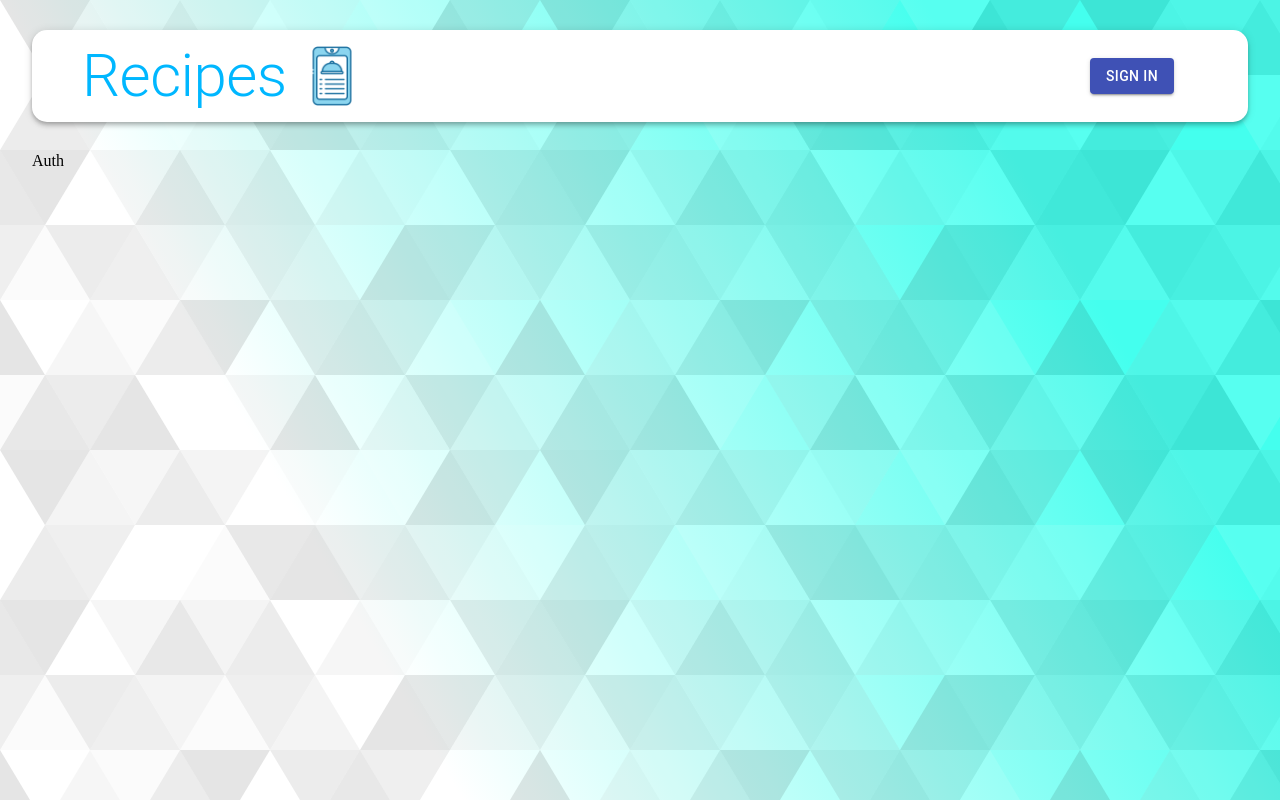
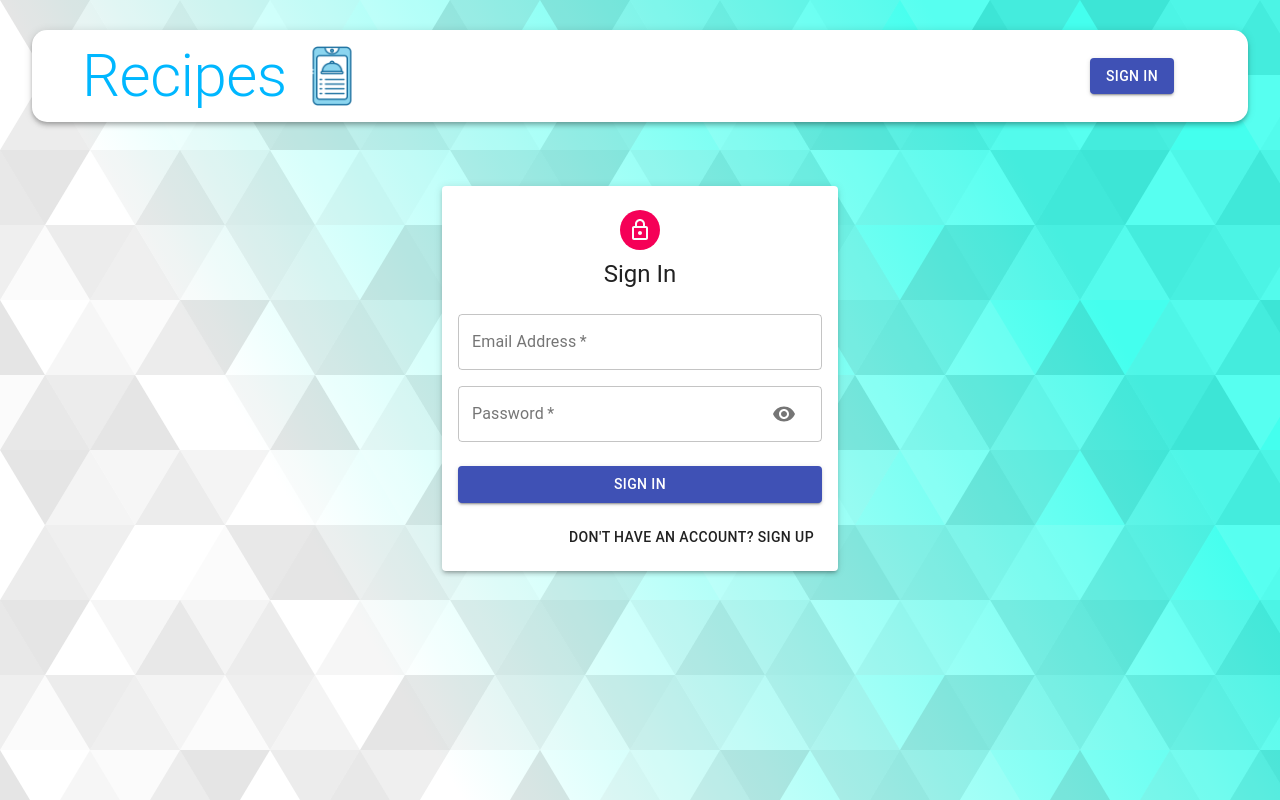
Before and after one commit to lscolamiero/MERN-RECIPE-BOOK-MILESTONE-PROJECT-2, a React (Create React App) app in the folder frontend/: page /auth in a window 1280 px wide. Built offline with nearby package versions, Linux system fonts and the light colour scheme.

Commit message:
sign up, sign in switch added

```diff
--- a/frontend/src/components/Auth/Auth.js
+++ b/frontend/src/components/Auth/Auth.js
@@ -1,13 +1,67 @@
-import React from 'react';
+import React, { useState } from 'react';
+import { Avatar, Button, Paper, Grid, Typography, Container, TextField } from '@material-ui/core';
+import LockOutlinedIcon from '@material-ui/icons/LockOutlined';
+import useStyles from './styles';
+import Input from './Input';
+
 
 const Auth = () => {
-    const state = null;
+    const classes = useStyles();
+    const [showPassword, setShowPassword] = useState(false);
+    const [isSignup, setIsSignup] = useState(false);
+
+
+    const handleShowPassword = () => {
+        setShowPassword((prevShowPassword) => !prevShowPassword)
+    };
+
+    const handleSubmit = () => {
+
+    };
+
+    const handleChange = () => {
+
+    };
+
+    const switchMode = () => {
+        setIsSignup((prevIsSignup) => !prevIsSignup);
+        handleShowPassword(false)
+    };
 
     return (
-        <div>
-            Auth
-        </div>
-    );
-}
+        <Container component="main" maxWidth="xs">
+            <Paper className={classes.paper} elevation={3}>
+                <Avatar className={classes.avatar}>
+                    <LockOutlinedIcon />
+                </Avatar>
+                <Typography variant="h5">{isSignup ? 'Sign up' : 'Sign In'}</Typography>
+                <form className={classes.form} onSubmit={handleSubmit}>
+                    <Grid container spacing={2}>
+                        {
+                            isSignup && (
+                            <>
+                                <Input name="firstName" label="First Name" handleChange={handleChange} autoFocus half/>
+                                <Input name="firstName" label="First Name" handleChange={handleChange} half/>
+                            </>
+                        )}
+                        <Input name="email" label="Email Address" handleChange={handleChange} type="email"/>
+                        <Input name="password" label="Password" handleChange={handleChange} type={showPassword ? 'text' : 'password'} handleShowPassword={handleShowPassword}/>
+                        { isSignup && <Input name="confirmPassword" label="Repeat Password" handleChange={handleChange} type="password"/> }
+                    </Grid>
+                    <Button type="submit" fullWidth variant="contained" color="primary" className={classes.submit}>
+                        { isSignup ? 'Sign Up' : 'Sign In' }
+                    </Button>
+                    <Grid container justifyContent='flex-end'>
+                        <Grid item>
+                            <Button onClick={switchMode}>
+                                { isSignup ? "Already have an account? Sign In" : "Don't have an account? Sign Up" }
+                            </Button>
+                        </Grid>
+                    </Grid>
+                </form>
+            </Paper>
+        </Container>
+                );
+};
 
 export default Auth;
--- /dev/null
+++ b/frontend/src/components/Auth/Input.js
@@ -0,0 +1,32 @@
+import React from 'react';
+import { TextField, Grid, InputAdornment, IconButton } from '@material-ui/core';
+
+import Visibility from '@material-ui/icons/Visibility';
+import VisibilityOff from '@material-ui/icons/VisibilityOff';
+
+const Input = ({ name, handleChange, label, half, autoFocus, type, handleShowPassword }) => {
+    return (
+        <Grid item xs={12} sm={half ? 6 : 12}>
+            <TextField
+                name={name}
+                onChange={handleChange}
+                variant="outlined"
+                required
+                fullWidth
+                label={label}
+                autoFocus={autoFocus}
+                type={type}
+                InputProps={name === 'password' ? {
+                    endAdornment: (
+                        <InputAdornment position="end">
+                            <IconButton onClick={handleShowPassword}>
+                                { type === 'password' ? <Visibility /> : <VisibilityOff />}
+                            </IconButton>
+                        </InputAdornment>
+                    ),
+                } : null}
+            />
+        </Grid>
+    );
+}
+export default Input;
--- a/frontend/src/components/Auth/styles.js
+++ b/frontend/src/components/Auth/styles.js
@@ -0,0 +1,30 @@
+import { makeStyles } from '@material-ui/core/styles';
+
+export default makeStyles((theme) => ({
+  paper: {
+    marginTop: theme.spacing(8),
+    display: 'flex',
+    flexDirection: 'column',
+    alignItems: 'center',
+    padding: theme.spacing(2),
+  },
+  root: {
+    '& .MuiTextField-root': {
+      margin: theme.spacing(1),
+    },
+  },
+  avatar: {
+    margin: theme.spacing(1),
+    backgroundColor: theme.palette.secondary.main,
+  },
+  form: {
+    width: '100%', // Fix IE 11 issue.
+    marginTop: theme.spacing(3),
+  },
+  submit: {
+    margin: theme.spacing(3, 0, 2),
+  },
+  googleButton: {
+    marginBottom: theme.spacing(2),
+  },
+}));
```
Also changed, not shown: 1 other file (tests, documents, lock files or other folders).
